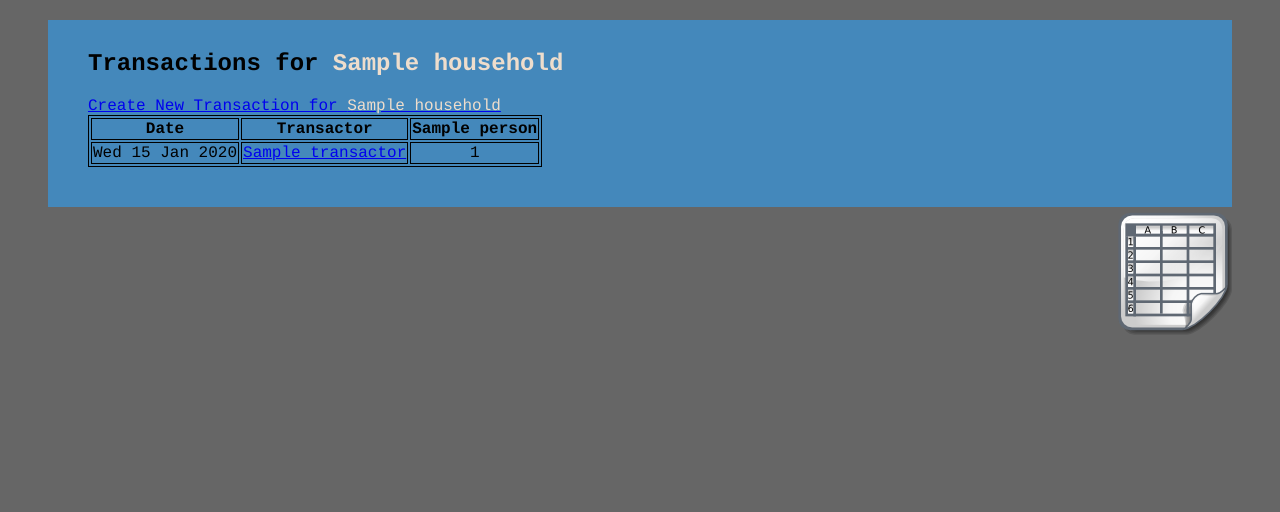
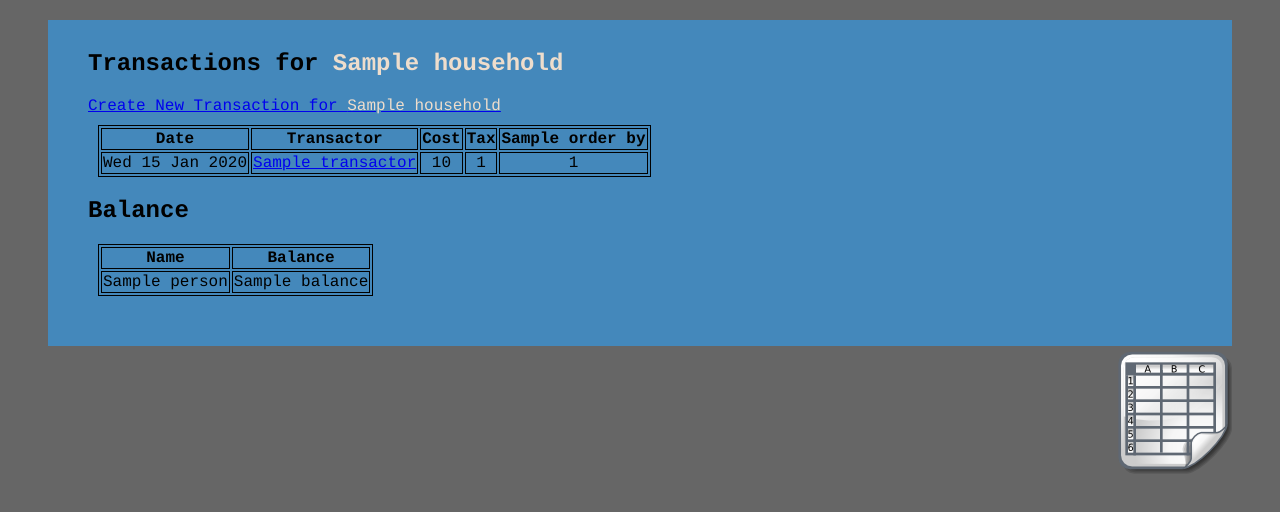
Before and after one commit to cstoafer/Expenses, a Django app: template templates/expenses/household_transactions.html in a window 1280 px wide. Shown: the part 176-688 px from the top of the page. Run offline with Django 3.2, Linux system fonts and the light colour scheme; the template is opened without the code that fills it: most values are stand-ins (such as "Sample title", 1, 10 or a date in 2020).

Commit message:
created the auto balancer, prints out in the transactions summary page

```diff
--- a/expenses/templatetags/expenses.py
+++ b/expenses/templatetags/expenses.py
@@ -36,3 +36,8 @@ def percentage(decimal):
 @register.inclusion_tag('expenses/transaction_create_tag.html')
 def render_transaction_create(household):
     return dict(household=household)
+
+@register.filter_function
+def order_by(queryset, args):
+    args = [x.strip() for x in args.split(',')]
+    return queryset.order_by(*args)
--- a/frontend/static/css/style.css
+++ b/frontend/static/css/style.css
@@ -56,6 +56,7 @@ table, th, td
 {
 border: 1px solid black;
     text-align: center;
+    margin: 10px;
 }
 
 .household_name a, .household_name{
--- a/templates/expenses/household_transactions.html
+++ b/templates/expenses/household_transactions.html
@@ -13,7 +13,13 @@
     <th>
         Transactor
     </th>
-        {% for person in household.persons.all %}
+    <th>
+        Cost
+    </th>
+    <th>
+        Tax
+    </th>
+        {% for person in household.persons|order_by:"name" %}
         <th>
             {{ person.name }}
         </th>
@@ -29,7 +35,13 @@
                 {{ transaction.transactor }}
             </a>
         </td>
-            {% for multiplier in transaction.multiplier_set.all %}
+        <td>
+            {{ transaction.cost_dollar }}
+        </td>
+        <td>
+            {{ transaction.tax_percent }}
+        </td>
+            {% for multiplier in transaction.multiplier_set|order_by:"person__name" %}
                 <td>
                     {{ multiplier.multiplier_percent }}
                 </td>
@@ -37,4 +49,26 @@
         </tr>
     {% endfor %}
     </table>
+
+    <h2>Balance</h2>
+    <table class="balance_table">
+    <tr>
+        <th>
+            Name
+        </th>
+        <th>
+            Balance
+        </th>
+    </tr>
+    {% for person in household.balance %}
+    <tr>
+        <td>
+            {{ person.name }}
+        </td>
+        <td>
+            {{ person.balance }}
+        </td>
+    </tr>
+    {% endfor %}
+    </table>
 {% endblock content %}
```
Also changed, not shown: expenses/models.py (+39 -1 lines), expenses/views.py (+5 -3 lines), Expenses.db.
